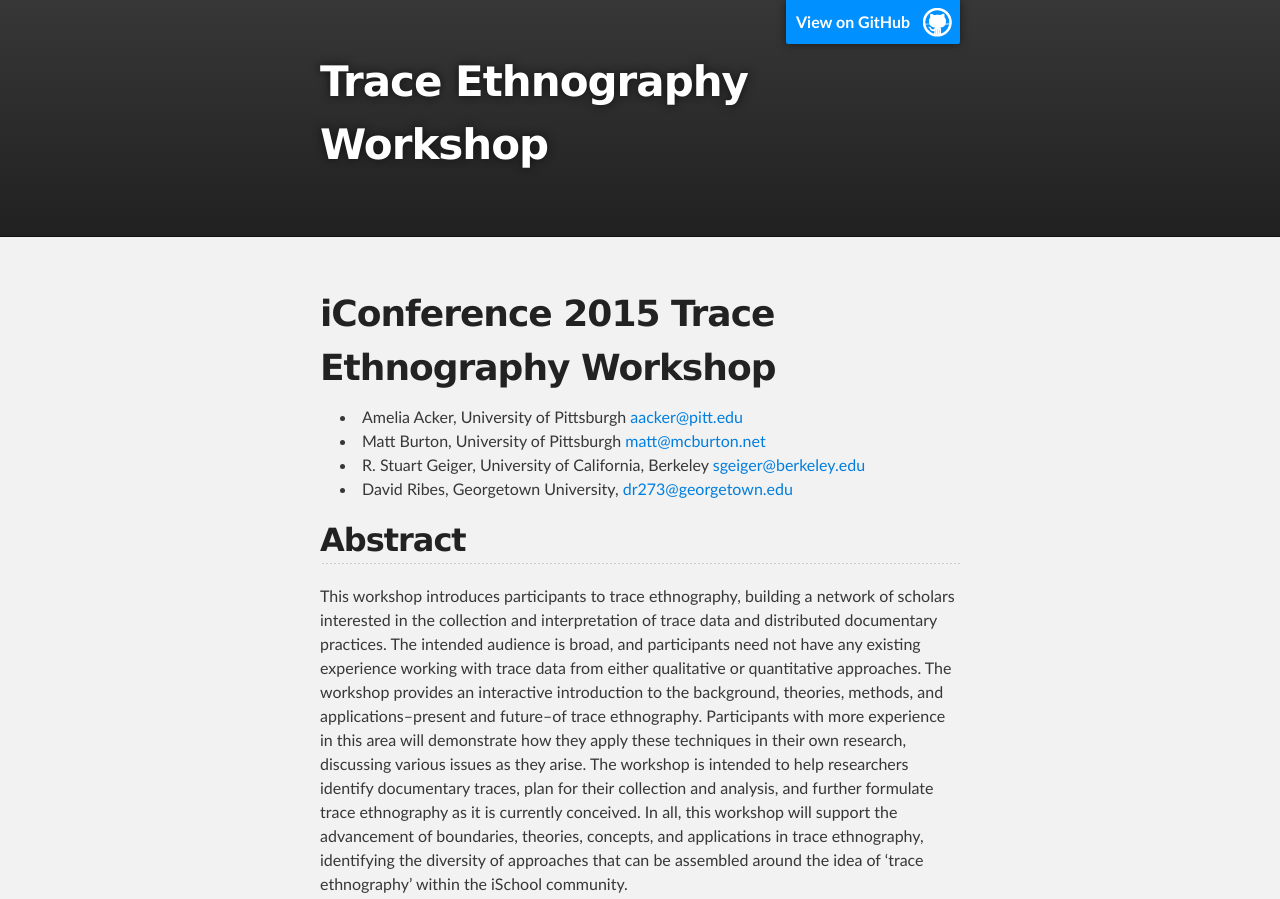
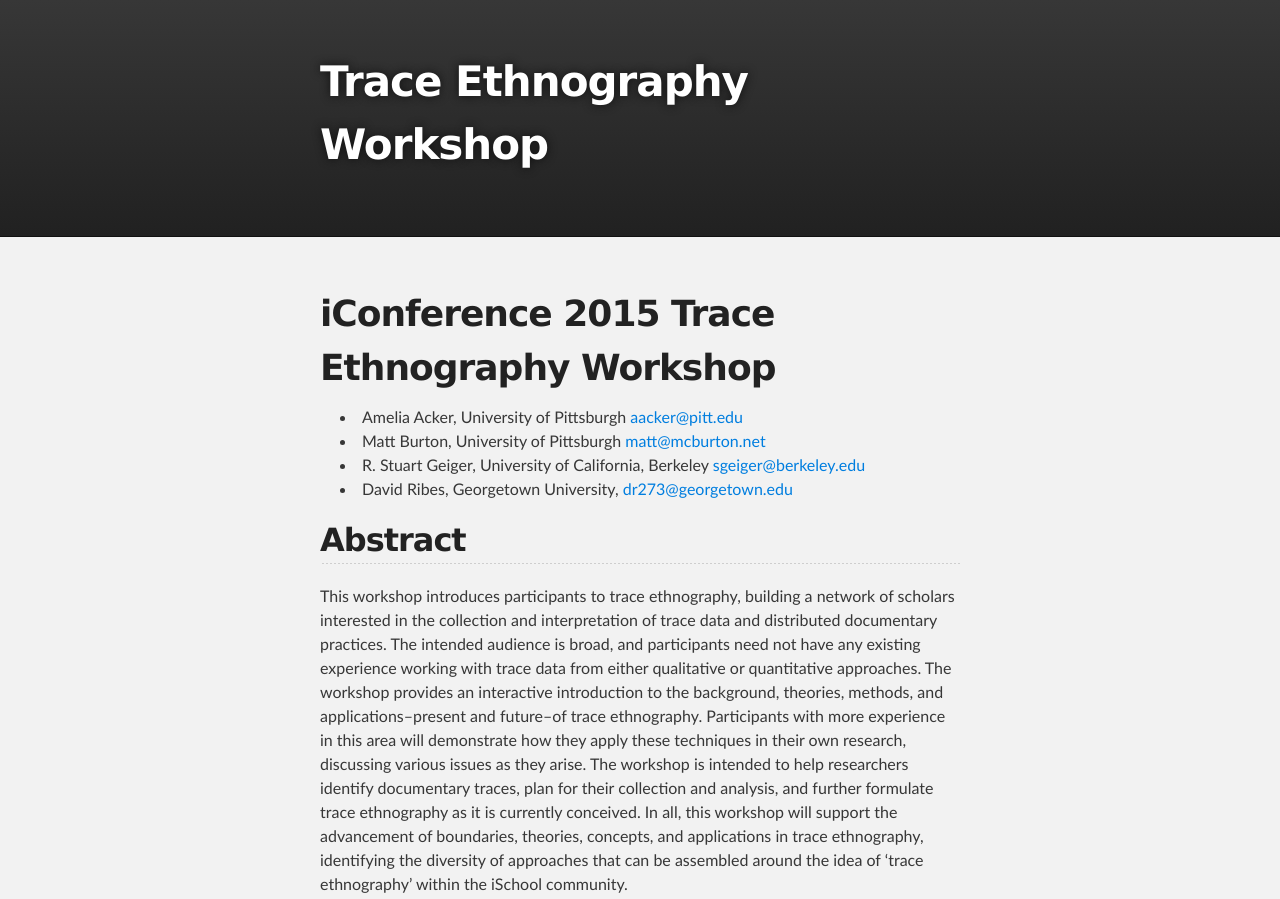
Before and after one commit to trace-ethnography/trace-ethnography.github.io, a plain HTML site: page index.html in a window 1280 px wide. Shown: the top 899 px of the page. Drawn offline with Linux system fonts and the light colour scheme.

Commit message:
commenting out view on github stuff

```diff
--- a/index.html
+++ b/index.html
@@ -16,7 +16,7 @@
     <!-- HEADER -->
     <div id="header_wrap" class="outer">
         <header class="inner">
-          <a id="forkme_banner" href="https://github.com/trace-ethnography">View on GitHub</a>
+          <!--<a id="forkme_banner" href="https://github.com/trace-ethnography">View on GitHub</a>-->
 
           <h1 id="project_title">Trace Ethnography Workshop</h1>
           <h2 id="project_tagline"></h2>
```
